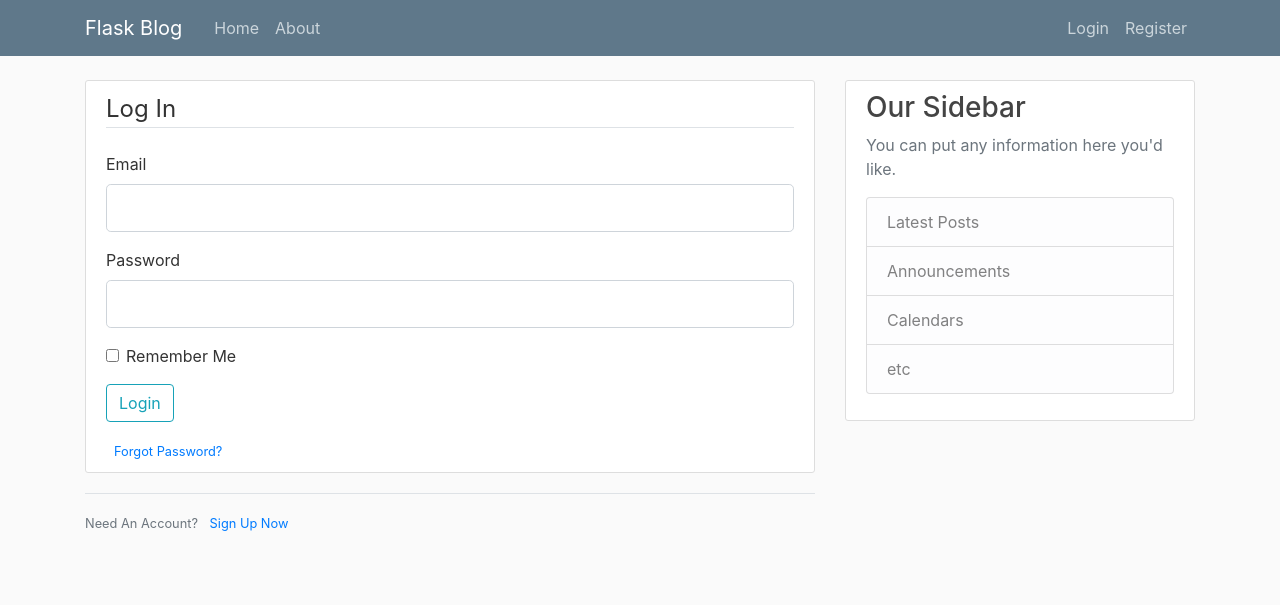
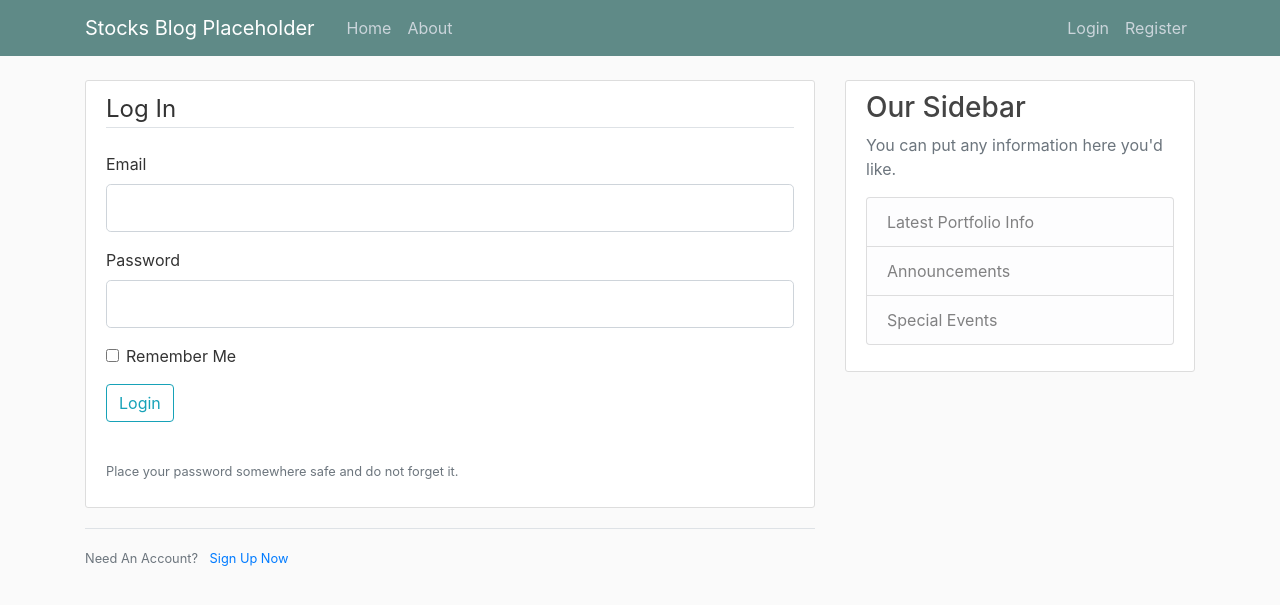
Before and after one commit to HongfeiLi365/RobotAdvisor, a Flask app: page /login in a window 1280 px wide. Shown: the top 605 px of the page. Run offline with Flask 2, Linux system fonts and the light colour scheme; some libraries are stand-ins or nearby versions.

Commit message:
Minor UI tweaks

```diff
--- a/flaskblog/static/main.css
+++ b/flaskblog/static/main.css
@@ -9,7 +9,7 @@ h1, h2, h3, h4, h5, h6 {
 }
 
 .bg-steel {
-  background-color: #5f788a;
+  background-color: #5f8a87;
 }
 
 .site-header .navbar-nav .nav-link {
--- a/flaskblog/templates/layout.html
+++ b/flaskblog/templates/layout.html
@@ -20,7 +20,7 @@
     <header class="site-header">
       <nav class="navbar navbar-expand-md navbar-dark bg-steel fixed-top">
         <div class="container">
-          <a class="navbar-brand mr-4" href="/">Flask Blog</a>
+          <a class="navbar-brand mr-4" href="/">Stocks Blog Placeholder</a>
           <button class="navbar-toggler" type="button" data-toggle="collapse" data-target="#navbarToggle" aria-controls="navbarToggle" aria-expanded="false" aria-label="Toggle navigation">
             <span class="navbar-toggler-icon"></span>
           </button>
@@ -63,10 +63,9 @@
             <h3>Our Sidebar</h3>
             <p class='text-muted'>You can put any information here you'd like.
               <ul class="list-group">
-                <li class="list-group-item list-group-item-light">Latest Posts</li>
+                <li class="list-group-item list-group-item-light">Latest Portfolio Info </li>
                 <li class="list-group-item list-group-item-light">Announcements</li>
-                <li class="list-group-item list-group-item-light">Calendars</li>
-                <li class="list-group-item list-group-item-light">etc</li>
+                <li class="list-group-item list-group-item-light">Special Events</li>
               </ul>
             </p>
           </div>
--- a/flaskblog/templates/login.html
+++ b/flaskblog/templates/login.html
@@ -40,7 +40,7 @@
                 {{ form.submit(class="btn btn-outline-info") }}
             </div>
             <small class="text-muted ml-2">
-                <a href="#">Forgot Password?</a>
+                <p>Place your password somewhere safe and do not forget it.</p>
             </small>
         </form>
     </div>
```
Also changed, not shown: flaskblog/site.db, 1 other file.
